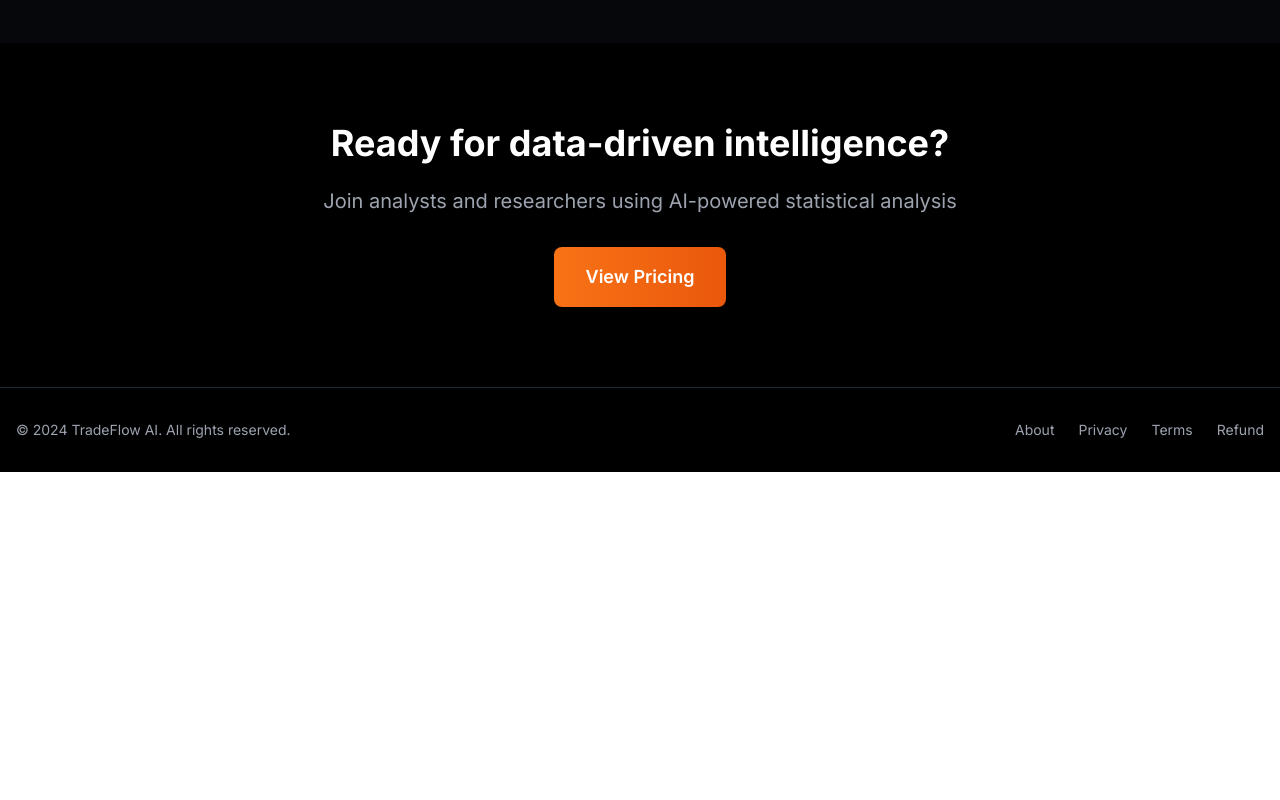
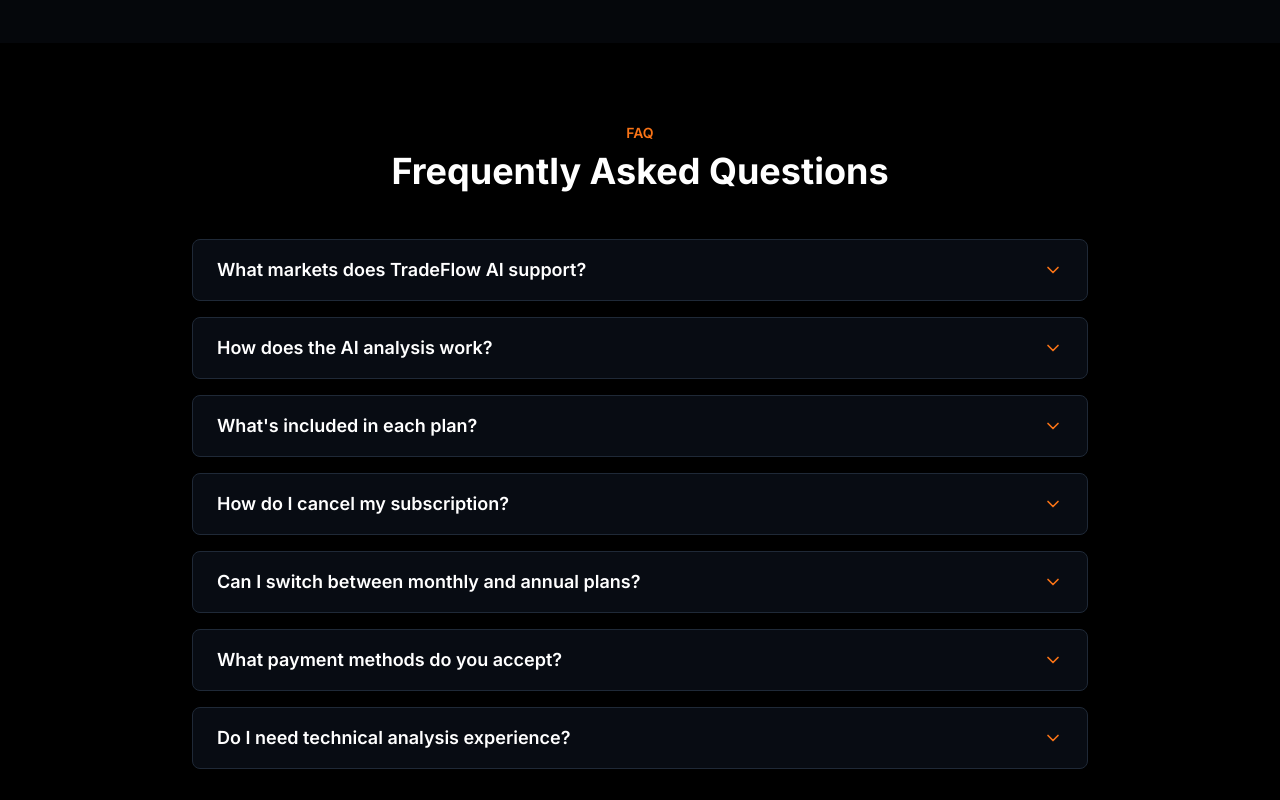
Before and after one commit to rochicenat/tradeflow-ai-frontend, a Next.js app: page / in a window 1280 px wide. Shown: the part 1120-1920 px from the top of the page. Before the commit the page ends 1592 px from the top, so only its background shows below. Built offline with nearby package versions, Linux system fonts and the light colour scheme.

Commit message:
Add FAQ section to homepage

```diff
--- a/app/page.tsx
+++ b/app/page.tsx
@@ -2,7 +2,8 @@
 
 import Link from 'next/link'
 import Logo from '../components/Logo'
-import { BarChart3, TrendingUp, Shield, Zap } from 'lucide-react'
+import { BarChart3, TrendingUp, Shield, Zap, ChevronDown } from 'lucide-react'
+import { useState } from 'react'
 
 export default function Home() {
   return (
@@ -79,8 +80,48 @@
         </div>
       </section>
 
+      {/* FAQ Section */}
+      <section className="py-20 px-4">
+        <div className="max-w-4xl mx-auto">
+          <div className="text-center mb-12">
+            <p className="text-sm text-orange-500 font-semibold mb-2">FAQ</p>
+            <h2 className="text-4xl font-bold">Frequently Asked Questions</h2>
+          </div>
+          <div className="space-y-4">
+            <FAQItem
+              question="What markets does TradeFlow AI support?"
+              answer="TradeFlow AI analyzes charts from all major financial markets including stocks, forex, cryptocurrencies, commodities, and indices. Our AI is trained on diverse market data to recognize patterns across different asset classes."
+            />
+            <FAQItem
+              question="How does the AI analysis work?"
+              answer="Our deep learning models analyze uploaded charts to identify statistical patterns, trend lines, support/resistance levels, and technical indicators. The system processes visual data and compares it against historical market behavior to generate insights."
+            />
+            <FAQItem
+              question="What's included in each plan?"
+              answer="Free plan includes 3 analyses per month. Pro plan offers 50 analyses with priority processing. Premium plan provides unlimited analyses, advanced pattern recognition, and API access for institutional users."
+            />
+            <FAQItem
+              question="How do I cancel my subscription?"
+              answer="You can cancel anytime from your account settings under the Billing tab. Your access continues until the end of your current billing period, and you won't be charged again."
+            />
+            <FAQItem
+              question="Can I switch between monthly and annual plans?"
+              answer="Yes, you can upgrade or downgrade between plans at any time. Changes take effect at your next billing cycle, and we'll prorate any differences in cost."
+            />
+            <FAQItem
+              question="What payment methods do you accept?"
+              answer="We accept all major credit cards (Visa, Mastercard, American Express), debit cards, and PayPal. All payments are processed securely through our payment partner."
+            />
+            <FAQItem
+              question="Do I need technical analysis experience?"
+              answer="No prior experience required. Our AI provides clear, structured insights that both beginners and professional analysts can use. The platform is designed to make complex analysis accessible to everyone."
+            />
+          </div>
+        </div>
+      </section>
+
       {/* CTA */}
-      <section className="py-20 px-4">
+      <section className="py-20 px-4 bg-gray-900/30">
         <div className="max-w-4xl mx-auto text-center">
           <h2 className="text-4xl font-bold mb-6">Ready for data-driven intelligence?</h2>
           <p className="text-xl text-gray-400 mb-8">
@@ -120,3 +161,26 @@
     </div>
   )
 }
+
+function FAQItem({ question, answer }: { question: string; answer: string }) {
+  const [isOpen, setIsOpen] = useState(false)
+
+  return (
+    <div className="border border-gray-800 rounded-lg overflow-hidden bg-gray-900/50">
+      <button
+        onClick={() => setIsOpen(!isOpen)}
+        className="w-full px-6 py-4 flex items-center justify-between text-left hover:bg-gray-800/50 transition-colors"
+      >
+        <span className="font-semibold text-lg">{question}</span>
+        <ChevronDown
+          className={`w-5 h-5 text-orange-500 transition-transform ${isOpen ? 'rotate-180' : ''}`}
+        />
+      </button>
+      {isOpen && (
+        <div className="px-6 pb-4 text-gray-400">
+          {answer}
+        </div>
+      )}
+    </div>
+  )
+}
```
